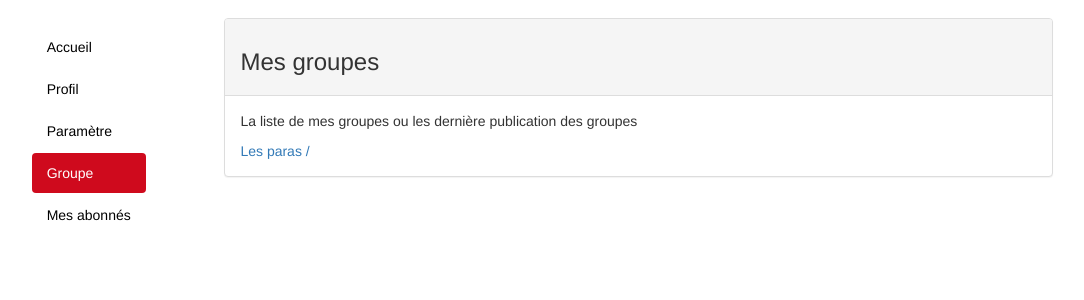
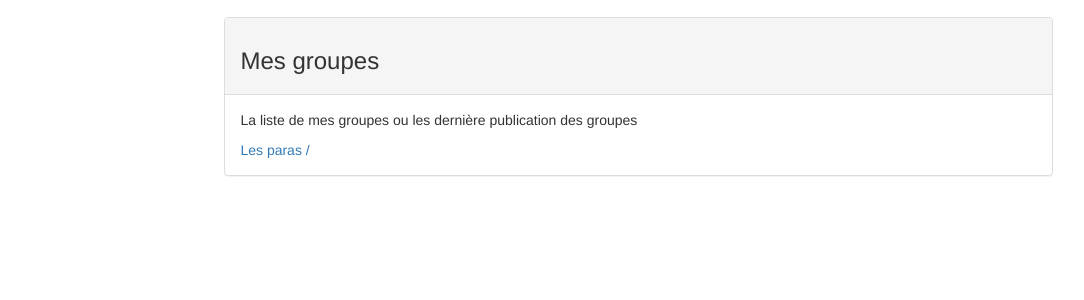
Before and after one commit to jiroco/projet_web, a PHP site: page /htmlgroupe.php in a window 1280 px wide. Shown: the part 53-353 px from the top of the page, without its empty margins (90-1174 px from the left). Run offline with PHP 8.4, Linux system fonts and the light colour scheme; a user stored in the database is signed in; data comes from the database, SQL or seed files in the repository; some libraries are stand-ins or nearby versions.

Commit message:
modifié :         htmlgroupe.php

```diff
--- a/htmlgroupe.php
+++ b/htmlgroupe.php
@@ -12,18 +12,6 @@
 
 	<div class="container col-md-10 col-md-offset-1 ">
 	  <div class="row ">
-
-			<nav class="col-md-2 sidebar-offcanvas " > <!--nav vertical début -->
-
-		      <ul class="nav nav-pills-changer nav-stacked "  data-spy="affix">
-		        <li><a  href="accueil_connecte.php">Accueil</a></li>
-		        <li><a href="profil.php">Profil</a></li>
-		        <li><a href="parametre.php" >Paramètre</a></li>
-		        <li class="active"><a href="htmlgroupe.php">Groupe</a></li>
-		        <li><a href="abonne.php">Mes abonnés</a></li>
-
-		      </ul>
-		    </nav> <!--nav vertical fin -->
 
 			<div class="col-md-10 col-md-offset-2" > <!--colonne 10 debut -->
 		        <div id="groupe" class="fade in active"> <!--Groupe début -->
```
